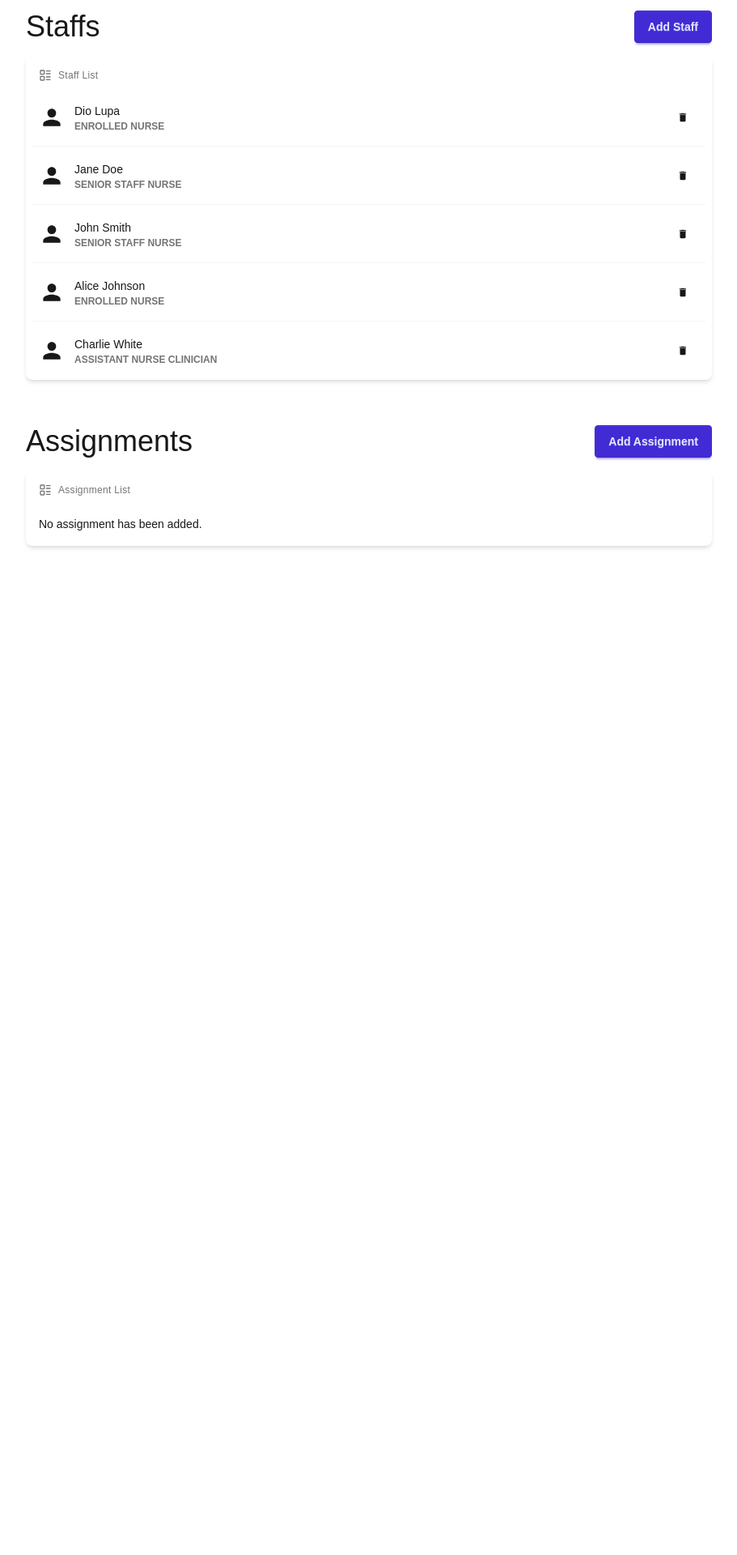
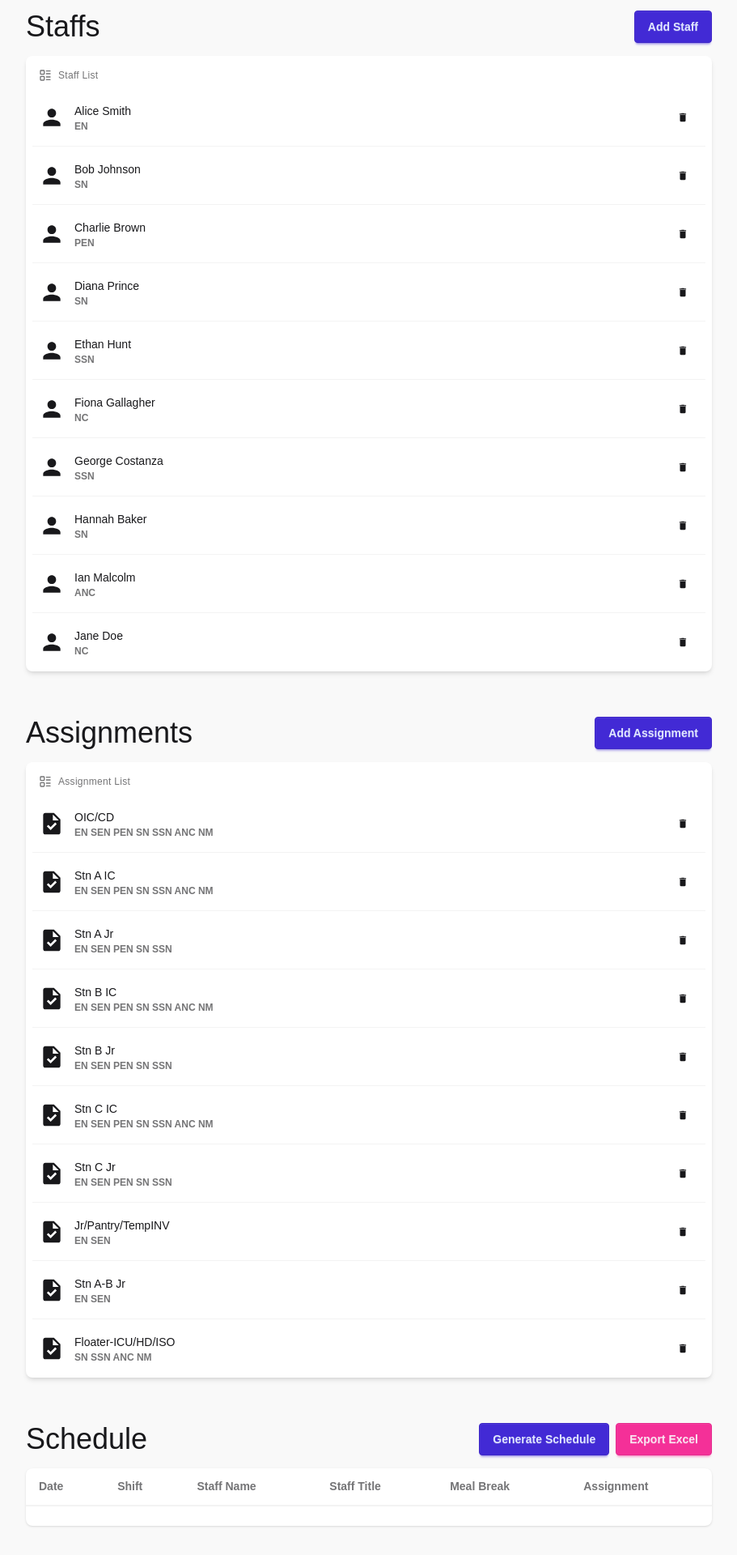
Before and after one commit to luo-git/shift-assignment-scheduler, a Next.js app: page / in a window 1280 px wide. Shown: the part 75-1995 px from the top of the page at 81% size, without its empty margins (184-1095 px from the left). Before the commit the page ends 800 px from the top, so only its background shows below. Built offline with nearby package versions, Linux system fonts and the light colour scheme.

Commit message:
feat: add assignment view

```diff
--- a/package.json
+++ b/package.json
@@ -9,8 +9,10 @@
     "lint": "next lint"
   },
   "dependencies": {
+    "@tanstack/react-table": "^8.21.3",
     "clsx": "^2.1.1",
     "daisyui": "^5.0.46",
+    "dayjs": "^1.11.13",
     "jotai": "^2.12.5",
     "next": "15.4.2",
     "react": "19.1.0",
--- a/src/app/globals.css
+++ b/src/app/globals.css
@@ -5,4 +5,13 @@
 
 body {
   font-family: Arial, Helvetica, sans-serif;
+  background-color: #f9f9f9;
 }
+
+html {
+  scrollbar-gutter: unset !important;
+}
+
+.modal {
+  padding: 0 !important;
+}
--- a/src/app/page.tsx
+++ b/src/app/page.tsx
@@ -1,9 +1,19 @@
+"use client";
+
+import { useAtom } from "jotai";
 import { AddAssignmentModalButton } from "../components/AddAssignmentModal";
 import { AddStaffModalButton } from "../components/AddStaffModal";
 import AssignmentList from "../components/AssignmentList";
+import ScheduleView from "../components/ScheduleView";
 import StaffList from "../components/StaffList";
+import useSchedule from "../helpers/useSchedule";
+import { staffsAtom } from "../state/staff";
+import { assignmentsAtom } from "../state/assignment";
 
 export default function Home() {
+  const [staffs] = useAtom(staffsAtom);
+  const [assignments] = useAtom(assignmentsAtom);
+  const { schedule, regenerateSchedule } = useSchedule(staffs, assignments, 7);
   return (
     <main>
       <nav className="navbar bg-base-100 shadow-sm px-6">
@@ -11,7 +21,7 @@ export default function Home() {
           Shift Assignment Scheduler
         </span>
       </nav>
-      <main className="flex flex-col max-w-4xl mx-auto pt-6 px-6 gap-4">
+      <section className="flex flex-col max-w-4xl mx-auto pt-6 px-6 gap-4">
         {/* Button row */}
         <div className="flex justify-between items-start">
           <h1 className="text-4xl">Staffs</h1>
@@ -24,7 +34,24 @@ export default function Home() {
           <AddAssignmentModalButton />
         </div>
         <AssignmentList />
-      </main>
+
+        <div className="flex justify-between items-start mt-10">
+          <h1 className="text-4xl">Schedule</h1>
+          <div className="space-x-2">
+            <button className="btn btn-primary" onClick={regenerateSchedule}>
+              Generate Schedule
+            </button>
+            <button
+              className="btn btn-secondary"
+              onClick={() => alert("Export functionality is not implemented.")}
+            >
+              Export Excel
+            </button>
+          </div>
+        </div>
+        <ScheduleView schedules={schedule} />
+        <div className="mb-5" />
+      </section>
     </main>
   );
 }
--- /dev/null
+++ b/src/components/ScheduleView.tsx
@@ -0,0 +1,102 @@
+import {
+  createColumnHelper,
+  flexRender,
+  getCoreRowModel,
+  useReactTable,
+} from "@tanstack/react-table";
+import { Schedule } from "../types/schedule";
+import dayjs from "dayjs";
+
+type ScheduleViewProps = {
+  schedules: Schedule[];
+};
+
+const columnHelper = createColumnHelper<Schedule>();
+
+const columns = [
+  columnHelper.accessor("date", {
+    header: "Date",
+    cell: (info) => dayjs(info.getValue()).format("YY/MM/DD"),
+  }),
+  columnHelper.accessor("shift", {
+    header: "Shift",
+    cell: (info) => info.getValue().startTime + " - " + info.getValue().endTime,
+  }),
+  columnHelper.accessor("staff.name", {
+    header: "Staff Name",
+    cell: (info) => info.getValue(),
+  }),
+  columnHelper.accessor("staff.title", {
+    header: "Staff Title",
+    cell: (info) => info.getValue(),
+  }),
+  columnHelper.accessor("mealBreak", {
+    header: "Meal Break",
+    cell: (info) => `Meal Break ${info.getValue()}`,
+  }),
+  columnHelper.accessor("assignment.name", {
+    header: "Assignment",
+    cell: (info) => info.getValue(),
+  }),
+];
+
+export default function ScheduleView(props: ScheduleViewProps) {
+  const { schedules } = props;
+
+  const table = useReactTable<Schedule>({
+    data: schedules,
+    columns,
+    getCoreRowModel: getCoreRowModel(),
+  });
+
+  return (
+    <div className="card bg-base-100 shadow-sm">
+      {/* Tanstack table */}
+      <table className="table">
+        <thead>
+          {table.getHeaderGroups().map((headerGroup) => (
+            <tr key={headerGroup.id}>
+              {headerGroup.headers.map((header) => (
+                <th key={header.id}>
+                  {header.isPlaceholder
+                    ? null
+                    : flexRender(
+                        header.column.columnDef.header,
+                        header.getContext()
+                      )}
+                </th>
+              ))}
+            </tr>
+          ))}
+        </thead>
+        <tbody>
+          {table.getRowModel().rows.map((row) => (
+            <tr key={row.id} className="hover:bg-base-300">
+              {row.getVisibleCells().map((cell) => (
+                <td key={cell.id}>
+                  {flexRender(cell.column.columnDef.cell, cell.getContext())}
+                </td>
+              ))}
+            </tr>
+          ))}
+        </tbody>
+        <tfoot>
+          {table.getFooterGroups().map((footerGroup) => (
+            <tr key={footerGroup.id}>
+              {footerGroup.headers.map((header) => (
+                <th key={header.id}>
+                  {header.isPlaceholder
+                    ? null
+                    : flexRender(
+                        header.column.columnDef.footer,
+                        header.getContext()
+                      )}
+                </th>
+              ))}
+            </tr>
+          ))}
+        </tfoot>
+      </table>
+    </div>
+  );
+}
--- /dev/null
+++ b/src/helpers/useSchedule.ts
@@ -0,0 +1,72 @@
+import { useState } from "react";
+import { Assignment } from "../types/assignment";
+import { Schedule, shiftTimes } from "../types/schedule";
+import { Staff } from "../types/Staff";
+
+type ScheduleReturn = {
+  schedule: Schedule[];
+  regenerateSchedule: () => void;
+};
+
+/**
+ * Scheduler to schedule staff assignments over a number of days.
+ * Each staff cannot be assigned to more than one assignment per day.
+ * Staff may not be assigned to the same assignment on consecutive days.
+ *
+ * Each assignment must have at least one staff assigned to it.
+ * Each assignment can have multiple staff assigned to it.
+ *
+ *
+ * @param staffs
+ * @param assignments
+ * @param days
+ * @returns schedule object, a function to regenerate the schedule
+ */
+export default function useSchedule(
+  staffs: Staff[],
+  assignments: Assignment[],
+  days: number
+): ScheduleReturn {
+  const [schedule, setSchedule] = useState<Schedule[]>([]);
+
+  const regenerateSchedule = () => {
+    const newSchedule: Schedule[] = [];
+    // Logic to generate the schedule based on staffs, assignments, and days
+    // This is a placeholder for the actual scheduling logic
+
+    const assignmentBin = [...assignments];
+    for (let i = 0; i < days; i++) {
+      for (const staff of staffs) {
+        const date = new Date();
+        date.setDate(date.getDate() + i);
+
+        // Random shift times
+        const shift = shiftTimes[Math.floor(Math.random() * shiftTimes.length)];
+
+        // Randomly select an assignment from the bin
+        const assignment =
+          assignmentBin[Math.floor(Math.random() * assignmentBin.length)];
+        // Remove the assignment from the bin to avoid consecutive assignments
+        assignmentBin.splice(assignmentBin.indexOf(assignment), 1);
+        // If the bin is empty, refill it
+        if (assignmentBin.length === 0) {
+          assignmentBin.push(...assignments);
+        }
+
+        // Random meal break
+        const mealBreak = (Math.floor(Math.random() * 3) + 1) as 1 | 2 | 3;
+
+        newSchedule.push({
+          date,
+          shift,
+          staff,
+          mealBreak: mealBreak,
+          assignment,
+        });
+      }
+      setSchedule(newSchedule);
+    }
+  };
+
+  return { schedule, regenerateSchedule };
+}
--- a/src/state/assignment.ts
+++ b/src/state/assignment.ts
@@ -1,4 +1,5 @@
 import { atom } from "jotai";
 import { Assignment } from "../types/assignment";
+import { assignmentsStub } from "../stubs/assignments";
 
-export const assignmentsAtom = atom<Assignment[]>([]);
+export const assignmentsAtom = atom<Assignment[]>(assignmentsStub);
--- /dev/null
+++ b/src/stubs/assignments.ts
@@ -0,0 +1,58 @@
+import { Assignment } from "../types/assignment";
+
+/**
+ * OIC/CD
+ * Stn A IC
+ * Stn A Jr
+ * Stn B IC
+ * Stn B Jr
+ * Stn C IC
+ * Stn C Jr
+ * Jr/Pantry/TempINV
+ * Stn A-B Jr
+ * Floater-ICU/HD/ISO
+ *
+ * PDTC
+ */
+export const assignmentsStub: Assignment[] = [
+  {
+    name: "OIC/CD",
+    allowedTitle: new Set(["EN", "SEN", "PEN", "SN", "SSN", "ANC", "NM"]),
+  },
+  {
+    name: "Stn A IC",
+    allowedTitle: new Set(["EN", "SEN", "PEN", "SN", "SSN", "ANC", "NM"]),
+  },
+  {
+    name: "Stn A Jr",
+    allowedTitle: new Set(["EN", "SEN", "PEN", "SN", "SSN"]),
+  },
+  {
+    name: "Stn B IC",
+    allowedTitle: new Set(["EN", "SEN", "PEN", "SN", "SSN", "ANC", "NM"]),
+  },
+  {
+    name: "Stn B Jr",
+    allowedTitle: new Set(["EN", "SEN", "PEN", "SN", "SSN"]),
+  },
+  {
+    name: "Stn C IC",
+    allowedTitle: new Set(["EN", "SEN", "PEN", "SN", "SSN", "ANC", "NM"]),
+  },
+  {
+    name: "Stn C Jr",
+    allowedTitle: new Set(["EN", "SEN", "PEN", "SN", "SSN"]),
+  },
+  {
+    name: "Jr/Pantry/TempINV",
+    allowedTitle: new Set(["EN", "SEN"]),
+  },
+  {
+    name: "Stn A-B Jr",
+    allowedTitle: new Set(["EN", "SEN"]),
+  },
+  {
+    name: "Floater-ICU/HD/ISO",
+    allowedTitle: new Set(["SN", "SSN", "ANC", "NM"]),
+  },
+];
--- a/src/stubs/nurses.ts
+++ b/src/stubs/nurses.ts
@@ -2,24 +2,43 @@ import { Staff } from "../types/Staff";
 
 export const stubNurses: Staff[] = [
   {
-    name: "Dio Lupa",
-    title: "Enrolled Nurse",
+    name: "Alice Smith",
+    title: "EN",
+  },
+  {
+    name: "Bob Johnson",
+    title: "SN",
+  },
+  {
+    name: "Charlie Brown",
+    title: "PEN",
+  },
+  {
+    name: "Diana Prince",
+    title: "SN",
+  },
+  {
+    name: "Ethan Hunt",
+    title: "SSN",
+  },
+  {
+    name: "Fiona Gallagher",
+    title: "NC",
+  },
+  {
+    name: "George Costanza",
+    title: "SSN",
+  },
+  {
+    name: "Hannah Baker",
+    title: "SN",
+  },
+  {
+    name: "Ian Malcolm",
+    title: "ANC",
   },
   {
     name: "Jane Doe",
-    title: "Senior Staff Nurse",
+    title: "NC",
   },
-  {
-    name: "John Smith",
-    title: "Senior Staff Nurse",
-  },
-  {
-    name: "Alice Johnson",
-    title: "Enrolled Nurse",
-  },
-  {
-    name: "Charlie White",
-    title: "Assistant Nurse Clinician",
-  },
-
 ];
--- a/src/types/Staff.ts
+++ b/src/types/Staff.ts
@@ -1,16 +1,17 @@
 import { EnumFromObject } from "./utils";
 
 export const NURSE_TITLE = {
-  ENROLLED_NURSE: "Enrolled Nurse",
-  SENIOR_ENROLLED_NURSE: "Senior Enrolled Nurse",
-  PRINCIPLE_ENROLLED_NURSE: "Principal Enrolled Nurse",
-  STAFF_NURSE: "Staff Nurse",
-  SENIOR_STAFF_NURSE: "Senior Staff Nurse",
-  ASSISTANT_NURSE_CLINICIAN: "Assistant Nurse Clinician",
-  NURSE_MANAGER: "Nurse Manager",
-  NURSE_EDUCATOR: "Nurse Educator",
-  NURSE_CASE_CORDINATOR: "Nurse Case Coordinator",
-  NURSE_CLINICIAN: "Nurse Clinician",
+  ENROLLED_NURSE: "EN",
+  SENIOR_ENROLLED_NURSE: "SEN",
+  PRINCIPLE_ENROLLED_NURSE: "PEN",
+  STAFF_NURSE: "SN",
+  SENIOR_STAFF_NURSE: "SSN",
+  ASSISTANT_NURSE_CLINICIAN: "ANC",
+  NURSE_MANAGER: "NM",
+  SENIOR_NURSE_MANAGER: "SNM",
+  NURSE_CLINICIAN: "NC",
+  PATIENT_CARE_ASSISTANT: "PCA",
+  SENIOR_PATIENT_CARE_ASSISTANT: "SPCA",
 } as const;
 
 export type NurseTitle = EnumFromObject<typeof NURSE_TITLE>;
--- /dev/null
+++ b/src/types/schedule.ts
@@ -0,0 +1,26 @@
+import { Assignment } from "./assignment";
+import { Staff } from "./Staff";
+
+export type Schedule = {
+  date: Date; // ISO date string
+  shift: Shift;
+  staff: Staff;
+  mealBreak: 1 | 2 | 3; // Order of meal break
+  assignment: Assignment;
+};
+
+export type Shift = {
+  startTime: string;
+  endTime: string;
+};
+
+export const shiftTimes: Shift[] = [
+  {
+    startTime: "07:00",
+    endTime: "16:00",
+  },
+  {
+    startTime: "13:00",
+    endTime: "10:00",
+  },
+];
```
Also changed, not shown: 1 other file (tests, documents, lock files or other folders).
